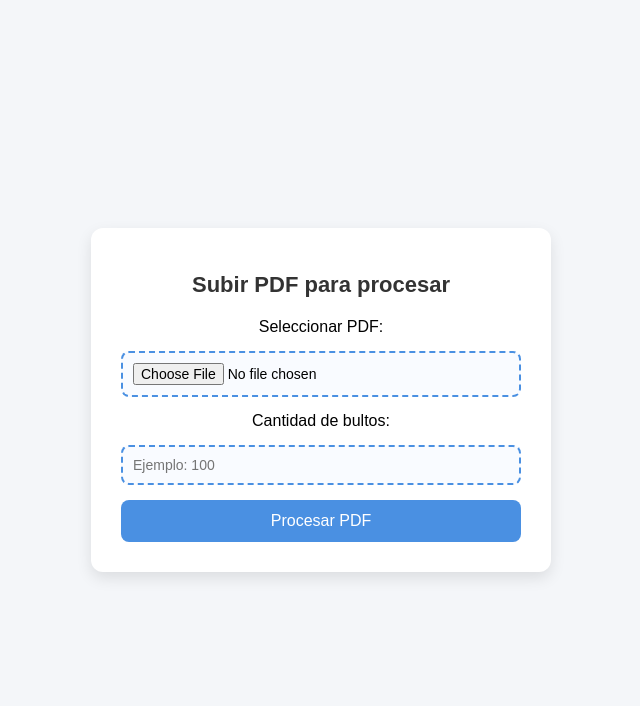
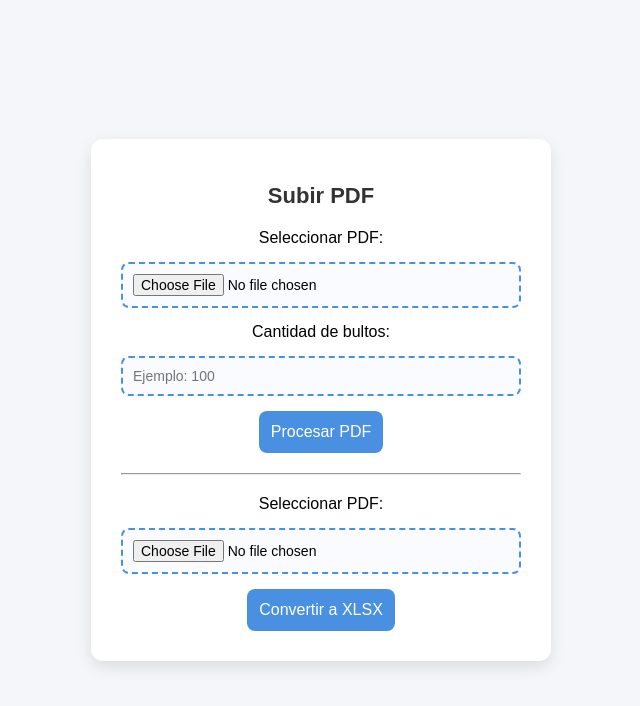
Before and after one commit to Moises-png993/invocie_description, a Django app: page /procesar-pdf/ in a window 1280 px wide. Shown: the top 706 px of the page, without its empty margins (319-959 px from the left). Run offline with Django 5.2, Linux system fonts and the light colour scheme.

Commit message:
add spinner

```diff
--- a/impex/urls.py
+++ b/impex/urls.py
@@ -17,9 +17,10 @@ Including another URLconf
 # impex/urls.py
 from django.contrib import admin
 from django.urls import path
-from invoice_description.views import procesar_pdf
+from invoice_description.views import procesar_pdf, convert_pdf_to_xlsx
 
 urlpatterns = [
     path('admin/', admin.site.urls),
     path('procesar-pdf/', procesar_pdf, name='procesar_pdf'),
+    path('convertir-pdf/', convert_pdf_to_xlsx, name='convert_pdf_to_xlsx'),
 ]
--- a/invoice_description/templates/invoice_description/procesar_pdf.html
+++ b/invoice_description/templates/invoice_description/procesar_pdf.html
@@ -22,6 +22,7 @@
       text-align: center;
       width: 100%;
       max-width: 400px;
+      position: relative;
     }
 
     h1 {
@@ -53,27 +54,135 @@
       cursor: pointer;
       font-size: 16px;
       transition: background 0.3s;
+      position: relative;
     }
 
     button:hover {
       background: #357ab8;
     }
+
+    .button-group {
+      display: flex;
+      gap: 10px;
+      justify-content: center;
+    }
+
+    /* Spinner */
+    .spinner {
+      border: 4px solid #f3f3f3;
+      border-top: 4px solid #4a90e2;
+      border-radius: 50%;
+      width: 20px;
+      height: 20px;
+      animation: spin 1s linear infinite;
+      display: inline-block;
+      margin-left: 10px;
+      vertical-align: middle;
+      display: none;
+    }
+
+    @keyframes spin {
+      0% { transform: rotate(0deg); }
+      100% { transform: rotate(360deg); }
+    }
   </style>
 </head>
 <body>
   <div class="container">
-    <h1>Subir PDF para procesar</h1>
-    <form method="post" enctype="multipart/form-data">
+    <h1>Subir PDF</h1>
+
+    <!-- Formulario para procesar PDF -->
+    <form id="form-procesar">
       {% csrf_token %}
-
       <label for="id_archivo">Seleccionar PDF:</label>
       <input type="file" name="archivo" id="id_archivo" required>
 
       <label for="id_bultos">Cantidad de bultos:</label>
       <input type="text" name="bultos" id="id_bultos" placeholder="Ejemplo: 100">
 
-      <button type="submit">Procesar PDF</button>
+      <div class="button-group">
+        <button type="submit">
+          Procesar PDF
+          <span class="spinner"></span>
+        </button>
+      </div>
+    </form>
+
+    <hr style="margin: 20px 0;">
+
+    <!-- Formulario para convertir PDF a XLSX -->
+    <form id="form-convertir">
+      {% csrf_token %}
+      <label for="id_archivo2">Seleccionar PDF:</label>
+      <input type="file" name="archivo" id="id_archivo2" required>
+
+      <div class="button-group">
+        <button type="submit">
+          Convertir a XLSX
+          <span class="spinner"></span>
+        </button>
+      </div>
     </form>
   </div>
+
+  <script>
+    async function handleFormSubmit(form, url) {
+      const button = form.querySelector('button');
+      const spinner = button.querySelector('.spinner');
+
+      // Mostrar spinner y deshabilitar botón
+      spinner.style.display = 'inline-block';
+      button.disabled = true;
+
+      const formData = new FormData(form);
+
+      try {
+        const response = await fetch(url, {
+          method: 'POST',
+          body: formData,
+          headers: {
+            'X-CSRFToken': form.querySelector('[name=csrfmiddlewaretoken]').value
+          }
+        });
+
+        if (!response.ok) throw new Error('Error en la respuesta del servidor');
+
+        // Convertir la respuesta en blob (archivo)
+        const blob = await response.blob();
+        const contentDisposition = response.headers.get('Content-Disposition');
+        let filename = 'archivo_descargado';
+
+        // Extraer nombre de archivo si existe y decodificar
+        if (contentDisposition && contentDisposition.includes('filename=')) {
+          filename = contentDisposition.split('filename=')[1].replace(/"/g, '');
+          filename = decodeURIComponent(filename); // Decodifica espacios y caracteres especiales
+        }
+
+        // Crear enlace temporal y descargar archivo
+        const link = document.createElement('a');
+        link.href = window.URL.createObjectURL(blob);
+        link.download = filename;
+        document.body.appendChild(link);
+        link.click();
+        link.remove();
+      } catch (err) {
+        alert('Ocurrió un error: ' + err.message);
+      } finally {
+        // Ocultar spinner y habilitar botón
+        spinner.style.display = 'none';
+        button.disabled = false;
+      }
+    }
+
+    document.getElementById('form-procesar').addEventListener('submit', function(e){
+      e.preventDefault();
+      handleFormSubmit(this, "{% url 'procesar_pdf' %}");
+    });
+
+    document.getElementById('form-convertir').addEventListener('submit', function(e){
+      e.preventDefault();
+      handleFormSubmit(this, "{% url 'convert_pdf_to_xlsx' %}");
+    });
+  </script>
 </body>
 </html>
--- a/invoice_description/views.py
+++ b/invoice_description/views.py
@@ -1,10 +1,31 @@
-from django.utils.http import quote
 import os
+from urllib.parse import quote
+import requests
 from django.shortcuts import render
 from django.http import HttpResponse
+from django.conf import settings
 from .forms import PDFUploadForm
 from .utils import reemplazar_codigos_pdf, reemplazar_texto_pdf
 
+# 🔹 Credenciales Aspose
+CLIENT_ID = "7dd92a9b-3454-4779-832f-74a51436800c"
+CLIENT_SECRET = "1a1b6f4f7c7aecae9441abf0413874f9"
+STORAGE_NAME = "Facturas"
+
+def get_auth_token():
+    url = "https://api.aspose.cloud/connect/token"
+    data = {
+        "grant_type": "client_credentials",
+        "client_id": CLIENT_ID,
+        "client_secret": CLIENT_SECRET,
+    }
+    response = requests.post(url, data=data)
+    response.raise_for_status()
+    return response.json()["access_token"]
+
+# -----------------------------------------
+# Vista 1: Reemplazar códigos y BULTOS en PDF
+# -----------------------------------------
 def procesar_pdf(request):
     if request.method == "POST":
         form = PDFUploadForm(request.POST, request.FILES)
@@ -12,14 +33,14 @@ def procesar_pdf(request):
             archivo = form.cleaned_data["archivo"]
             bultos = form.cleaned_data.get("bultos")
 
-            # 🔹 Paso 1: reemplazar artículos desde la DB
+            # 🔹 Reemplazar artículos desde la DB
             pdf_editado = reemplazar_codigos_pdf(archivo)
 
-            # 🔹 Paso 2: si hay bultos, reemplazar "BULTOS"
+            # 🔹 Reemplazar "BULTOS" si se indica
             if bultos:
                 pdf_editado = reemplazar_texto_pdf(pdf_editado, "BULTOS", bultos)
 
-            # 🔹 Concatenar "E" al nombre original
+            # 🔹 Concatenar "E" al nombre
             nombre, extension = os.path.splitext(archivo.name)
             nuevo_nombre = f"{nombre}E{extension}"
 
@@ -29,3 +50,77 @@ def procesar_pdf(request):
     else:
         form = PDFUploadForm()
     return render(request, "invoice_description/procesar_pdf.html", {"form": form})
+
+
+# -----------------------------------------
+# Vista 2: Convertir PDF a XLSX usando Aspose
+# -----------------------------------------
+def convert_pdf_to_xlsx(request):
+    if request.method == "POST":
+        form = PDFUploadForm(request.POST, request.FILES)
+        if form.is_valid():
+            archivo = form.cleaned_data["archivo"]
+            file_name = os.path.splitext(archivo.name)[0]
+            new_file_name = f"{file_name}.xlsx"
+
+            temp_upload_path = os.path.join(settings.MEDIA_ROOT, archivo.name)
+            temp_output_path = os.path.join(settings.MEDIA_ROOT, new_file_name)
+
+            # Guardar temporalmente el PDF
+            with open(temp_upload_path, "wb") as f:
+                for chunk in archivo.chunks():
+                    f.write(chunk)
+
+            try:
+                token = get_auth_token()
+
+                # Subir PDF a Aspose Storage
+                upload_url = f"https://api.aspose.cloud/v3.0/pdf/storage/file/{archivo.name}?storageName={STORAGE_NAME}"
+                with open(temp_upload_path, "rb") as f:
+                    upload_response = requests.put(
+                        upload_url,
+                        headers={"Authorization": f"Bearer {token}"},
+                        files={"file": f}
+                    )
+                upload_response.raise_for_status()
+
+                # Convertir PDF a XLSX
+                convert_url = (
+                    f"https://api.aspose.cloud/v3.0/pdf/{archivo.name}/convert/xlsx"
+                    f"?outPath={new_file_name}&insertBlankColumnAtFirst=true&minimizeTheNumberOfWorksheets=false&uniformWorksheets=true&storage={STORAGE_NAME}"
+                )
+                convert_response = requests.put(
+                    convert_url,
+                    headers={"Authorization": f"Bearer {token}"}
+                )
+                convert_response.raise_for_status()
+
+                # Descargar XLSX
+                download_url = f"https://api.aspose.cloud/v3.0/pdf/storage/file/{new_file_name}?storageName={STORAGE_NAME}"
+                download_response = requests.get(download_url, headers={"Authorization": f"Bearer {token}"}, stream=True)
+                download_response.raise_for_status()
+
+                with open(temp_output_path, "wb") as f:
+                    for chunk in download_response.iter_content(chunk_size=8192):
+                        f.write(chunk)
+
+                # Enviar XLSX al navegador
+                with open(temp_output_path, "rb") as f:
+                    response = HttpResponse(f.read(), content_type="application/vnd.openxmlformats-officedocument.spreadsheetml.sheet")
+                    response['Content-Disposition'] = f'attachment; filename="{quote(new_file_name)}"'
+
+                # Limpiar archivos temporales
+                os.remove(temp_upload_path)
+                os.remove(temp_output_path)
+
+                return response
+
+            except Exception as e:
+                if os.path.exists(temp_upload_path):
+                    os.remove(temp_upload_path)
+                if os.path.exists(temp_output_path):
+                    os.remove(temp_output_path)
+                return HttpResponse(f"Error durante la conversión: {e}", status=500)
+    else:
+        form = PDFUploadForm()
+    return render(request, "invoice_description/procesar_pdf.html", {"form": form})
```
Also changed, not shown: db.sqlite3.
